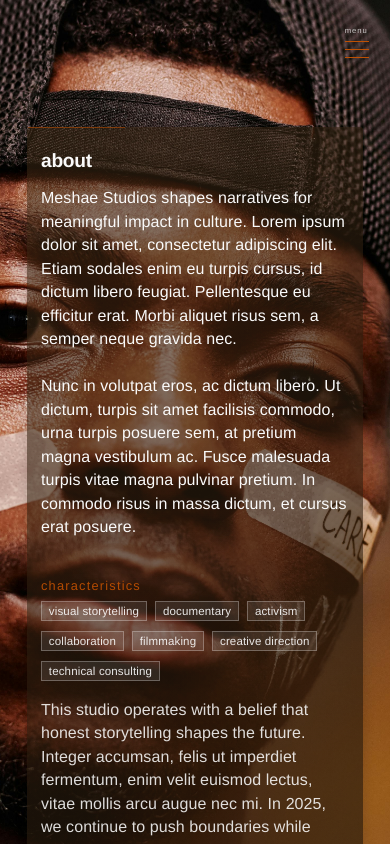
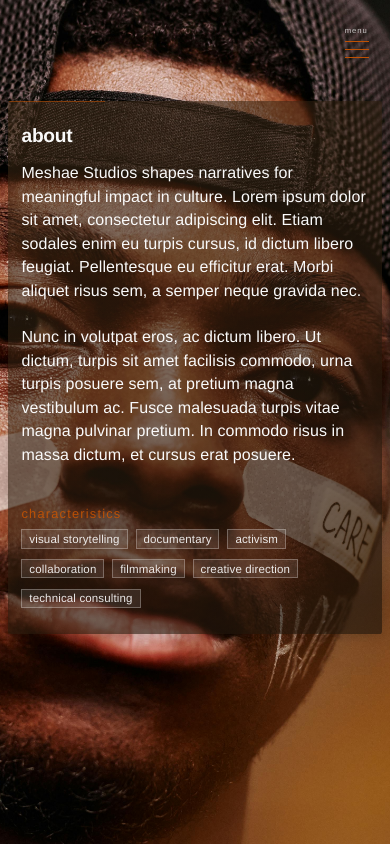
Before and after one commit to shaundawson/meshaestudios, a React (Create React App) app: page /about in a window 390 px wide. Built offline with nearby package versions, Linux system fonts and the light colour scheme.

Commit message:
mobile update
about page mobile responsiveness

```diff
--- a/src/pages/About.jsx
+++ b/src/pages/About.jsx
@@ -30,7 +30,7 @@
                         </div>
                         <div className={styles.aboutSideText}>
                             <p>
-                                This studio operates with a belief that honest storytelling shapes the future. Integer accumsan, felis ut imperdiet fermentum, enim velit euismod lectus, vitae mollis arcu augue nec mi. In 2025, we continue to push boundaries while working closely with partners and brands that value authenticity. Morbi in imperdiet mi, ac feugiat mauris. Quisque vitae imperdiet magna. Sed ut turpis et eros tincidunt tincidunt vel in nisl. Integer quis nisi sed odio posuere feugiat.
+                                This studio operates with a belief that honest storytelling shapes the future. Integer accumsan, felis ut imperdiet fermentum, enim velit euismod lectus, vitae mollis arcu augue nec mi. In 2025, we continue to push boundaries while working closely with partners and brands that value authenticity.
                             </p>
                         </div>
                     </div>
--- a/src/styles/About.module.css
+++ b/src/styles/About.module.css
@@ -1,20 +1,27 @@
 :root {
     --dark1: #2a2a2a;
+    --dark2: #1a1a1a;
     --orange1: #cc5500;
     --gray: #6b6b6b;
     --pale: #fafafa;
+    --warm-dark: #1e140a;
+    /* New - warm background for About page */
 }
+
 
 .bgWrapper {
     min-height: 100vh;
-    min-width: 100vw;
     width: 100vw;
     height: 100vh;
-    position: absolute;
+    position: fixed;
     inset: 0;
     z-index: -2;
-    background: url('../assets/AboutPageBGImage.jpg') center center / cover no-repeat fixed;
+    background: var(--dark2) url('../assets/AboutPageBGImage.jpg') center center / cover no-repeat fixed;
     background-color: var(--dark1);
+    background-size: cover;
+    background-position: center top;
+    background-attachment: fixed;
+    /* Parallax effect */
 }
 
 .aboutGrid {
@@ -236,7 +243,7 @@
     }
 
     .aboutOverlay {
-        width: 90vw;
+        width: 80vw;
         padding: 5vw 4vw;
     }
 
@@ -262,9 +269,10 @@
     }
 
     .aboutOverlay {
-        width: 88vw;
-        padding: 6vw 4vw;
+        width: 90vw;
+        padding: 4vw 2vw;
         border-radius: 0.16em;
+        border-right: none;
     }
 
     .aboutOverlay::before {
@@ -288,6 +296,7 @@
     .aboutSideText {
         font-size: 0.98rem;
         line-height: 1.45;
+        display: none !important;
     }
 
     p {
@@ -320,11 +329,11 @@
 /* Small mobile - iPhone SE */
 @media (max-width: 390px) {
     .aboutGrid {
-        padding: 6vh 0 15vh 0;
+        padding: 3vh 0 15vh 0;
     }
 
     .aboutOverlay {
-        width: 86vw;
+        width: 96vw;
         padding: 6vw 3.5vw;
         border-right: none;
     }
@@ -338,12 +347,13 @@
         margin-bottom: 0.9rem;
     }
 
-    1 .aboutContentBlock {
+    .aboutContentBlock {
         gap: 1.5vh;
     }
 
     .aboutSideText {
         font-size: 0.95rem;
+        display: none !important;
     }
 
     p {
```
